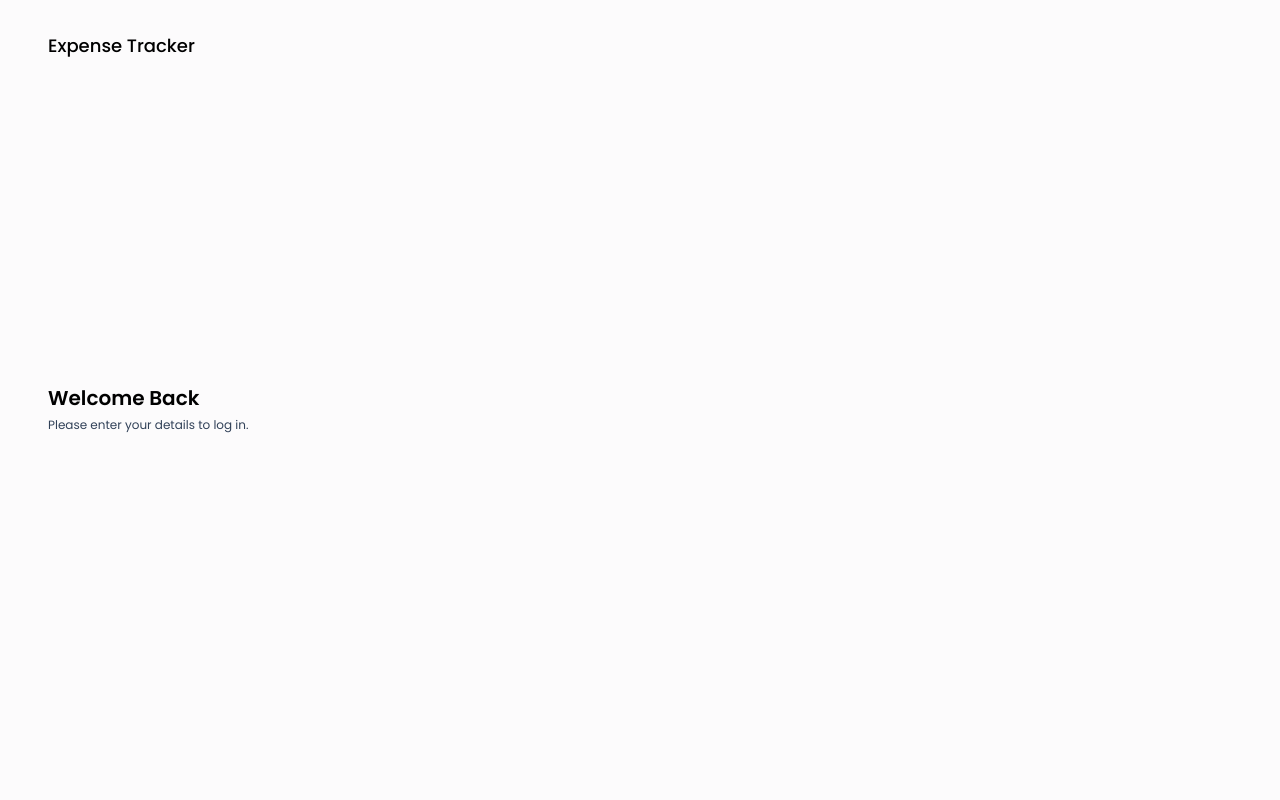
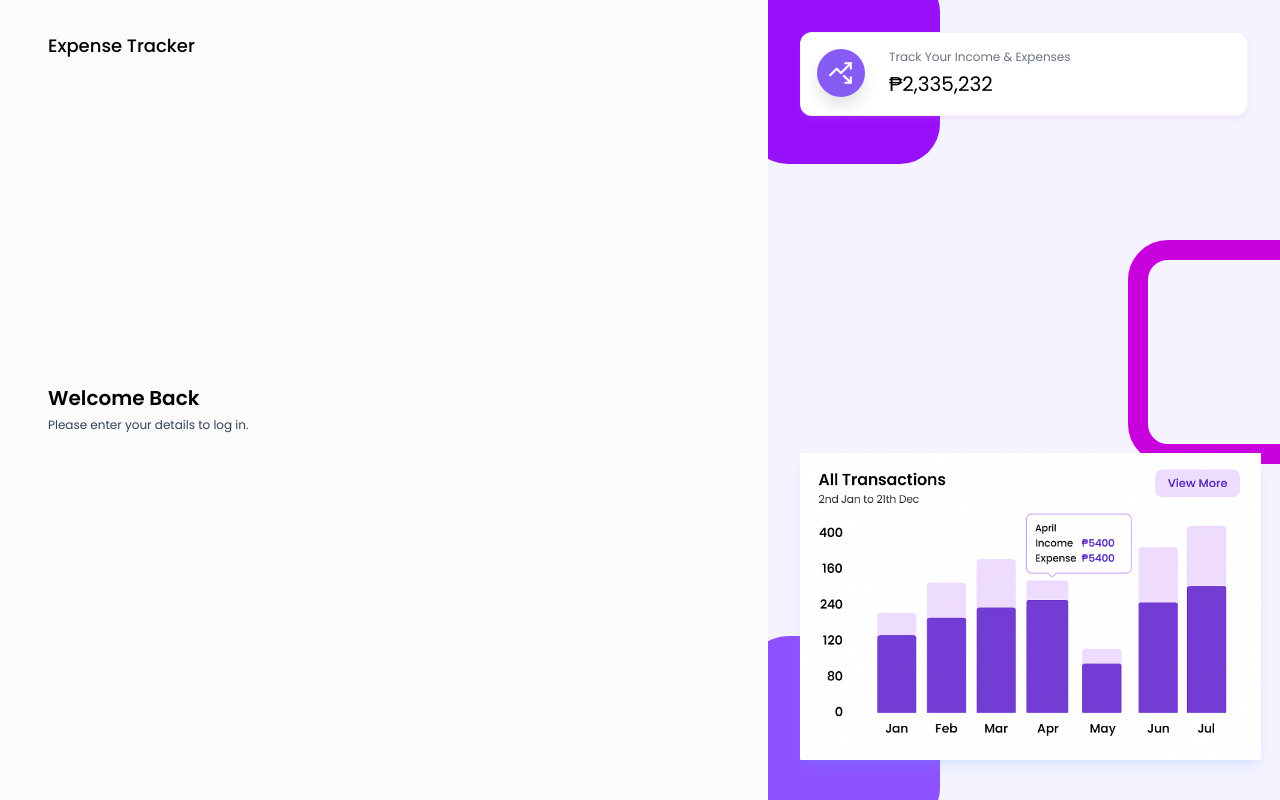
Before and after one commit to garett09/Buni-Money-Tracker, a React (Vite) app in the folder frontend/buni-money-tracker/: page /login in a window 1280 px wide. Built offline with nearby package versions, Linux system fonts and the light colour scheme.

Commit message:
frontend: adding login layout

```diff
--- a/frontend/buni-money-tracker/src/components/layouts/AuthLayout.jsx
+++ b/frontend/buni-money-tracker/src/components/layouts/AuthLayout.jsx
@@ -1,14 +1,52 @@
 import React from "react";
+import CARD_2 from "../../assets/images/card2.png";
+import { LuTrendingUpDown } from "react-icons/lu";
 
 const AuthLayout = ({ children }) => {
   return (
-    <div>
-      <div className="w-screen h-screen md:w-[60w] px-12 pt-8 pb-12">
+    <div className="flex">
+      <div className="w-screen h-screen md:w-[60vw] px-12 pt-8 pb-12">
         <h2 className="text-lg font-medium text-black">Expense Tracker</h2>
         {children}
+      </div>
+
+      <div className="hidden md:block w-[40vw] h-screen bg-violet-50 bg-auth-bg-img bg-cover bg-no-repeat bg-center overflow-hidden p-8 relative">
+        <div className="w-48 h-48 rounded-[40px] bg-purple-600 absolute -top-7 -left-5" />
+        <div className="w-48 h-56 rounded-[40px] border-[20px] border-fuchsia-600 absolute top-[30%] -right-10" />
+        <div className="w-48 h-48 rounded-[40px] bg-violet-500 absolute -bottom-7 -left-5" />
+
+        <div className="grid grid-cols-1 z-20">
+          <StatsInfoCard
+            icon={<LuTrendingUpDown />}
+            label="Track Your Income & Expenses"
+            value="2,335,232"
+            color="bg-primary"
+          />
+        </div>
+
+        <img
+          src={CARD_2}
+          className="w-64 lg:w-[90%] absolute bottom-10 shadow-lg shadow-blue-400/15"
+        />
       </div>
     </div>
   );
 };
 
 export default AuthLayout;
+
+const StatsInfoCard = ({ icon, label, value, color }) => {
+  return (
+    <div className="flex gap-6 bg-white p-4 rounded-xl shadow-md shadow-purple-400/10 border border-gray-200/50 z-10">
+      <div
+        className={`w-12 h-12 flex items-center justify-center text-[26px] text-white ${color} rounded-full drop-shadow-xl`}
+      >
+        {icon}
+      </div>
+      <div>
+        <h6 className="text-xs text-gray-500 mb-1">{label}</h6>
+        <span className="text-[20px]">₱{value}</span>
+      </div>
+    </div>
+  );
+};
```
Also changed, not shown: frontend/buni-money-tracker/src/assets/images/card1.png (added), frontend/buni-money-tracker/src/assets/images/card2.png (added).
